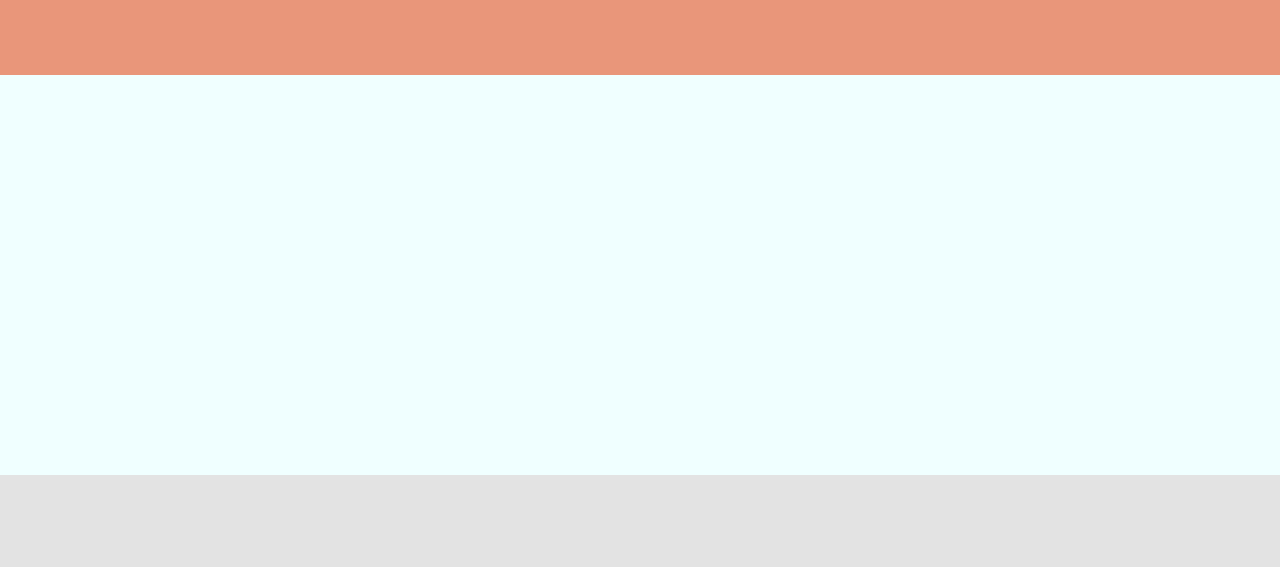
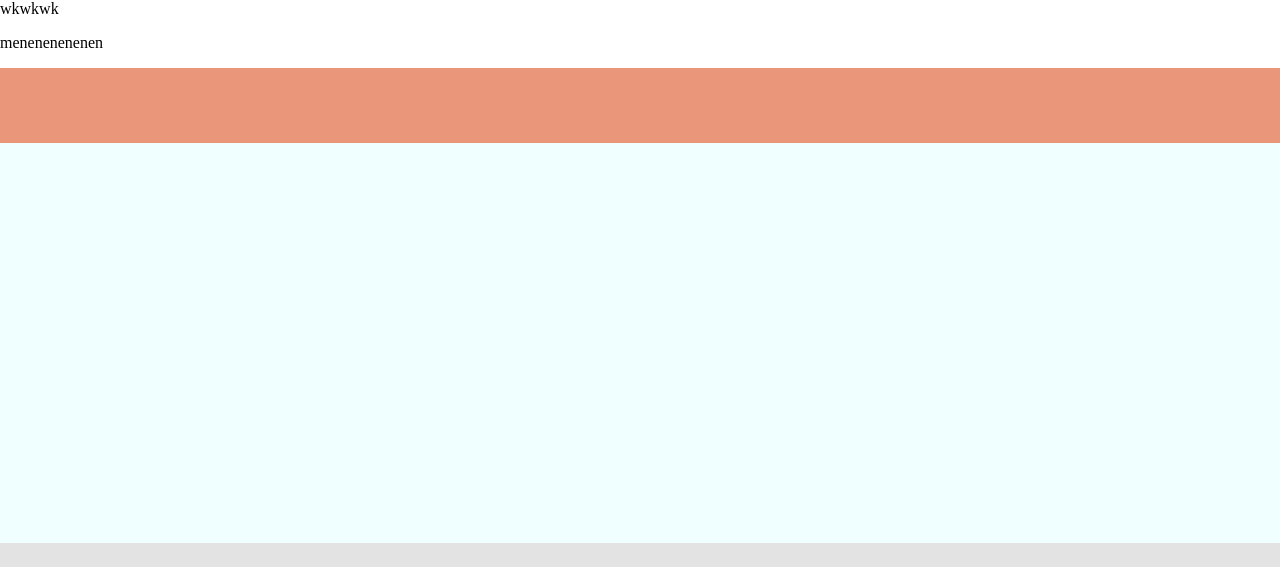
Before and after one commit to YogiDwyAlQurniawan/a, a plain HTML site: page index.html in a window 1280 px wide. Shown: the top 567 px of the page. Drawn offline with Linux system fonts and the light colour scheme.

Commit message:
Update index.html

```diff
--- a/index.html
+++ b/index.html
@@ -5,6 +5,8 @@
 	<link rel="stylesheet" href="style.css">
 </head>
 <body>
+	wkwkwk
+	<p>menenenenenen</p>
 	<!-- Iki jenenge komentar -->
 	<div class="header">
 		<!-- ini bagian header -->
```
